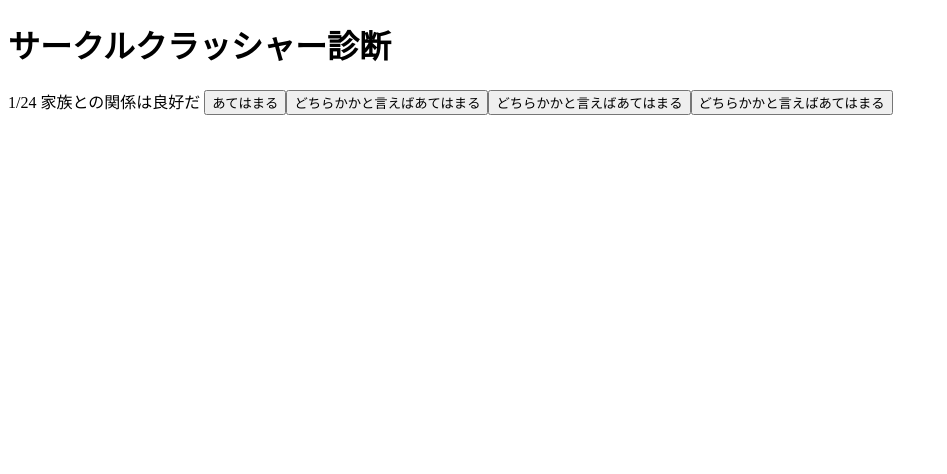
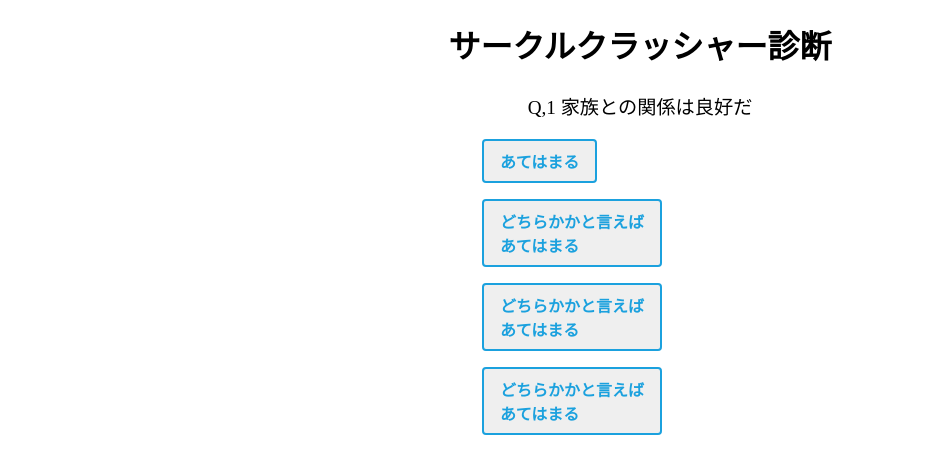
Before and after one commit to Kiryuanzu/crasher-diagnosis, an Angular app: page / in a window 1280 px wide. Shown: the top 474 px of the page, without its empty margins (0-947 px from the left). Built offline with nearby package versions, Linux system fonts and the light colour scheme.

Commit message:
CSSを適用した

```diff
--- a/src/app/app.component.html
+++ b/src/app/app.component.html
@@ -1 +1,9 @@
-<router-outlet></router-outlet> <app-question></app-question>
+<head>
+  <link
+    href="https://fonts.googleapis.com/css2?family=M+PLUS+1p:wght@500&display=swap"
+    rel="stylesheet"
+  />
+</head>
+<body class="t-diagnosis-site">
+  <router-outlet></router-outlet> <app-question></app-question>
+</body>
--- a/src/app/app.component.scss
+++ b/src/app/app.component.scss
@@ -0,0 +1,4 @@
+* {
+  margin: 0px;
+  padding: 0px;
+}
--- a/src/app/question/question.component.html
+++ b/src/app/question/question.component.html
@@ -1,13 +1,31 @@
-<h1>サークルクラッシャー診断</h1>
-<div *ngIf="currentQuestion as question">
-  {{ question.id }}/24
-  {{ question.content }}
-  <button (click)="select(4)">あてはまる</button>
-  <button (click)="select(3)">どちらかかと言えばあてはまる</button>
-  <button (click)="select(2)">どちらかかと言えばあてはまる</button>
-  <button (click)="select(1)">どちらかかと言えばあてはまる</button>
+<h1 class="o-diagnosis-title">サークルクラッシャー診断</h1>
+<div class="o-diagnosis-content">
+  <div *ngIf="currentQuestion as question">
+    <p class="m-question-content">Q,{{ question.id }} {{ question.content }}</p>
+    <div class="o-btn-list">
+      <div class="m-btn__block">
+        <button (click)="select(4)" class="btn-border">あてはまる</button>
+      </div>
+      <div class="m-btn__block">
+        <button (click)="select(3)" class="btn-border">
+          どちらかかと言えばあてはまる
+        </button>
+      </div>
+      <div class="m-btn__block">
+        <button (click)="select(2)" class="btn-border">
+          どちらかかと言えばあてはまる
+        </button>
+      </div>
+      <div class="m-btn__block">
+        <button (click)="select(1)" class="btn-border">
+          どちらかかと言えばあてはまる
+        </button>
+      </div>
+    </div>
+  </div>
+  <div *ngIf="resultOn">
+    <p>{{ result.title }}</p>
+    <p>{{ result.description }}</p>
+    <a (click)="reStart()" class="a-restart-btn">もう一度診断する</a>
+  </div>
 </div>
-<div *ngIf="resultOn">
-  <p>{{ result.title }}</p>
-  <p>{{ result.description }}</p>
-</div>
--- a/src/app/question/question.component.scss
+++ b/src/app/question/question.component.scss
@@ -0,0 +1,54 @@
+.o-diagnosis-title {
+  text-align: center;
+  font-family: "M PLUS 1p", sans-serif;
+}
+
+.o-diagnosis-content {
+  margin: auto;
+  max-width: 50%;
+}
+
+.o-btn-list {
+  max-width: 50%;
+  margin: auto;
+}
+
+.m-btn__block {
+  margin-bottom: 1rem;
+}
+
+.m-question-number {
+  font-size: 1.2rem;
+  text-align: center;
+}
+
+.m-question-content {
+  text-align: center;
+  font-size: 1.2rem;
+}
+
+.a-restart-btn {
+  padding: 5px;
+  border: 1px solid;
+  border-radius: 5px;
+}
+
+.btn-border {
+  display: inline-block;
+  max-width: 180px;
+  text-align: left;
+  border: 2px solid #1ba1de;
+  font-size: 16px;
+  color: #1ba1de;
+  text-decoration: none;
+  font-weight: bold;
+  padding: 8px 16px;
+  border-radius: 4px;
+  transition: 0.4s;
+}
+
+.btn-border:hover {
+  background-color: #008fd0;
+  border-color: #008fd0;
+  color: #fff;
+}
--- a/src/app/question/question.component.ts
+++ b/src/app/question/question.component.ts
@@ -33,6 +33,11 @@ export class QuestionComponent implements OnInit {
 
   currentIndex() {
     return this.questions.indexOf(this.currentQuestion);
+  }
+
+  reStart() {
+    this.resultOn = false;
+    this.ngOnInit();
   }
 
   select(point: number) {
```
